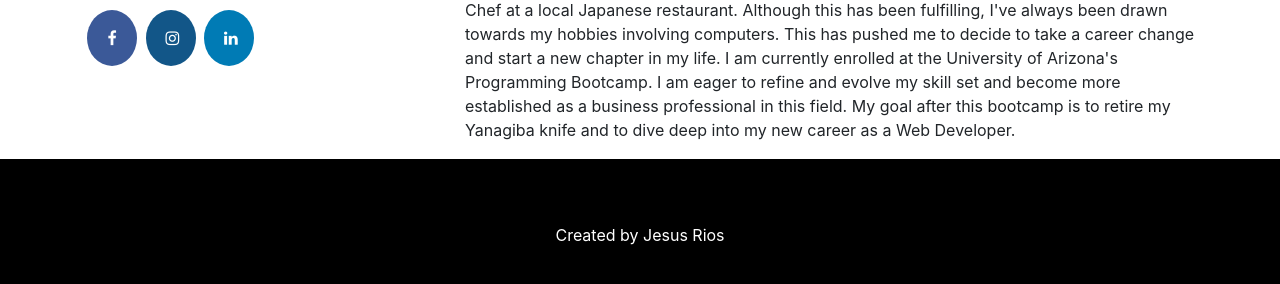
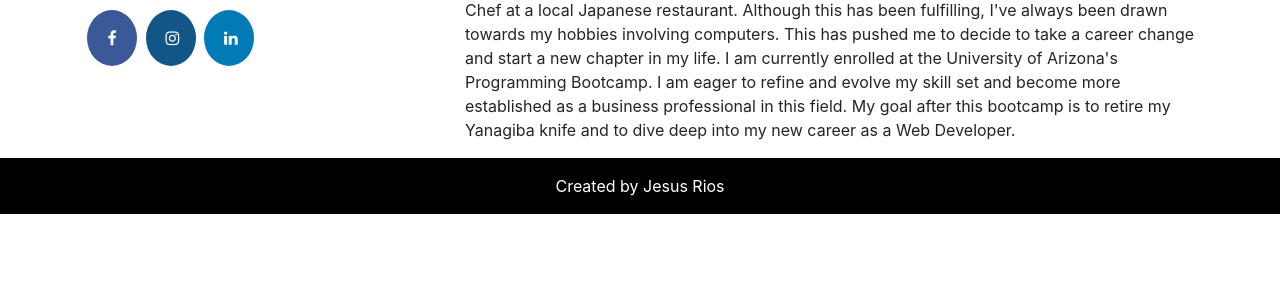
Before and after one commit to JesusFernandoRios/Myportfolio, a plain HTML site: page index.html in a window 1280 px wide. Shown: the part 670-954 px from the top of the page. After the commit the page ends 884 px from the top, so only its background shows below. Drawn offline with nearby package versions, Linux system fonts and the light colour scheme.

Commit message:
changed footer on about me to a sticky footer

```diff
--- a/index.html
+++ b/index.html
@@ -1,5 +1,5 @@
 <!doctype html>
-<html lang="en">
+<html lang="en" class="h-100">
 
 <head>
   <!-- Required meta tags -->
@@ -22,7 +22,7 @@
 
 </head>
 
-<body>
+<body class="h-100 d-flex flex-column">
 
   <header class="jumbotron jumbotron-fluid text-right indexheader" style="margin-bottom:0">
     <h1 class="headerfont">Hello, World!</h1>
@@ -88,9 +88,10 @@
     </article>
   </section>
 
-  <footer class="jumbotron jumbotron-fluid footer text-center footerjumbo"
-    style="background-color: black; border-top:1px solid white">
-    <p class="footerp">Created by Jesus Rios</p>
+  <footer class="footer mt-auto py-3 text-center" style="background-color: black;">
+    <div class="container">
+      <span style="color: white;">Created by Jesus Rios</span>
+    </div>
   </footer>
 
 
```
Also changed, not shown: 1 other file.
